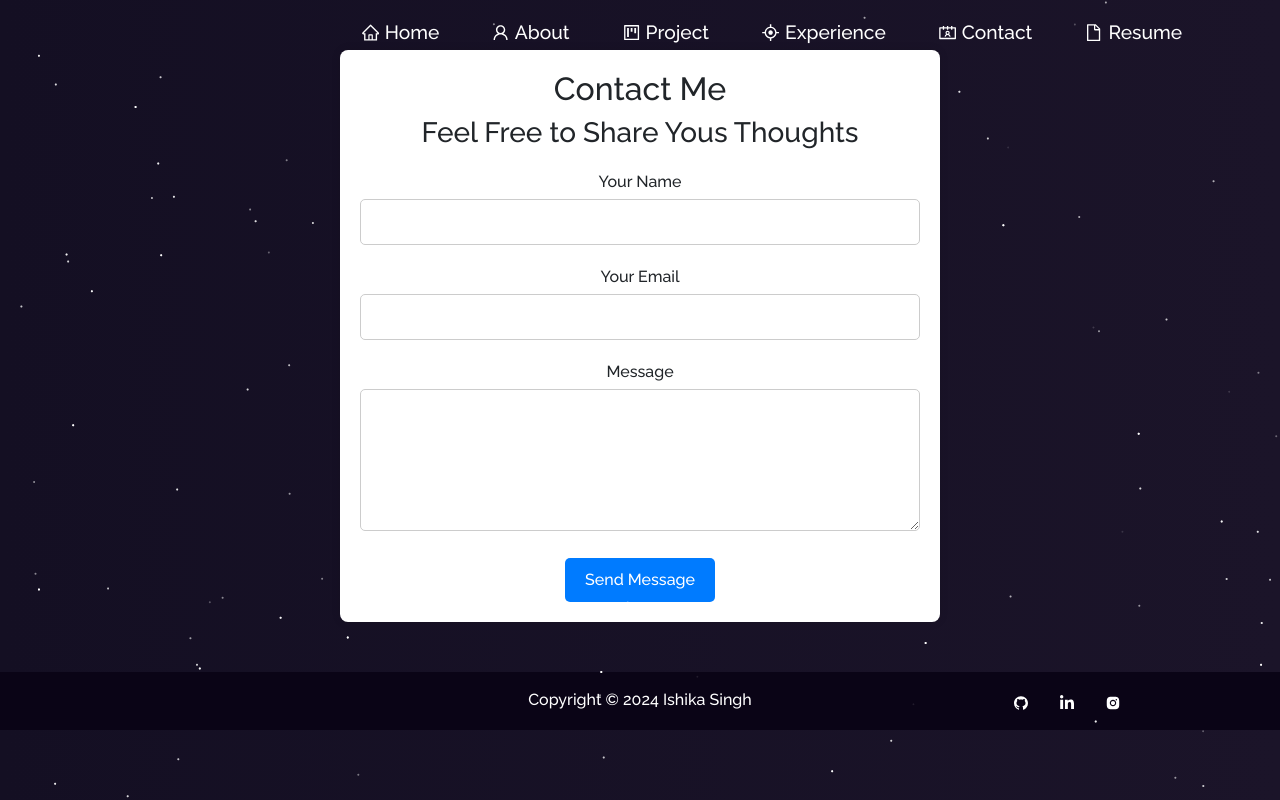
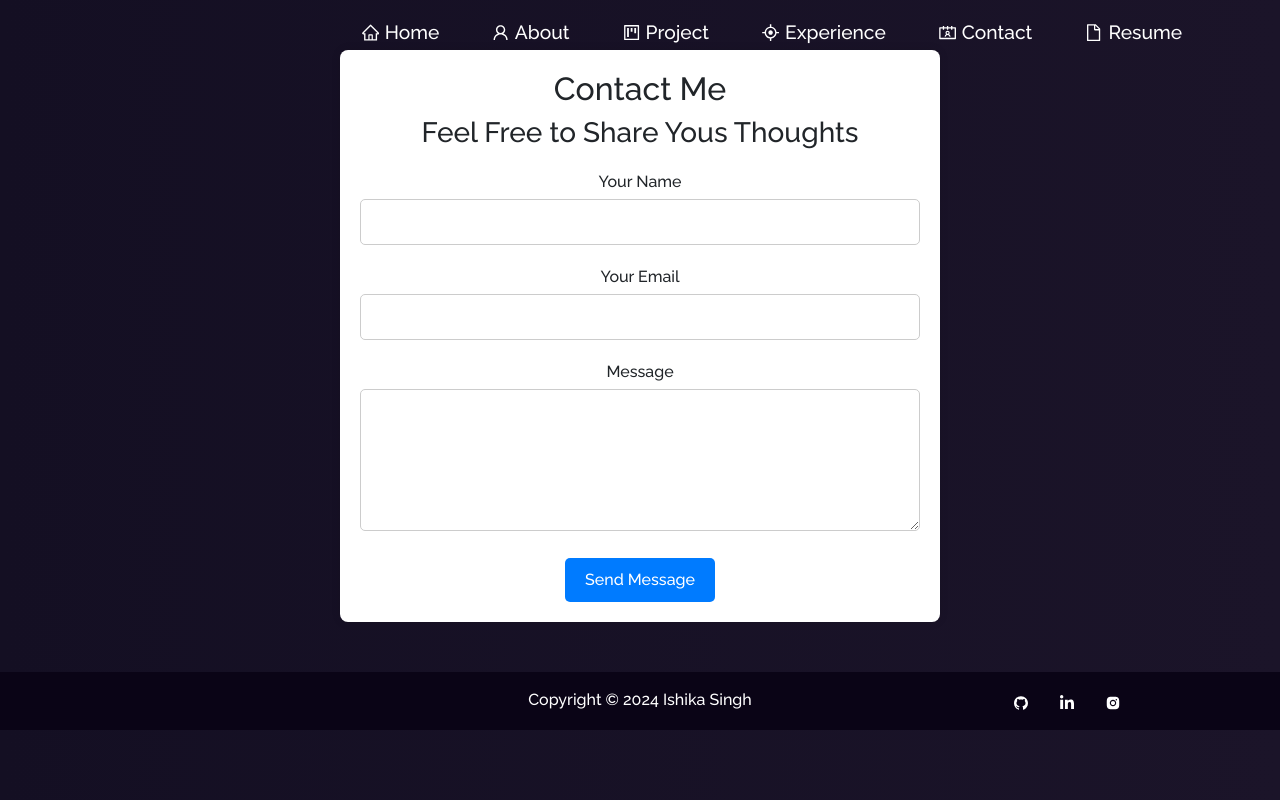
Before and after one commit to ishikasingh21/Ishika-Portfolio-main, a React (Create React App) app: page /contact in a window 1280 px wide. Built offline with nearby package versions, Linux system fonts and the light colour scheme.

Commit message:
particles

```diff
--- a/src/components/Contact.js
+++ b/src/components/Contact.js
@@ -1,7 +1,6 @@
 // src/components/Contact.js
 import React, { useState } from 'react';
 import './Contact.css';
-import Particle from './Particle';
 
 
 const Contact = () => {
@@ -25,7 +24,6 @@ const Contact = () => {
 
   return (
     <div className="contact-form-container">
-      <Particle />
       <h2>Contact Me</h2>
       <h3>Feel Free to Share Yous Thoughts</h3>
       <form onSubmit={handleSubmit} className="contact-form">
```
